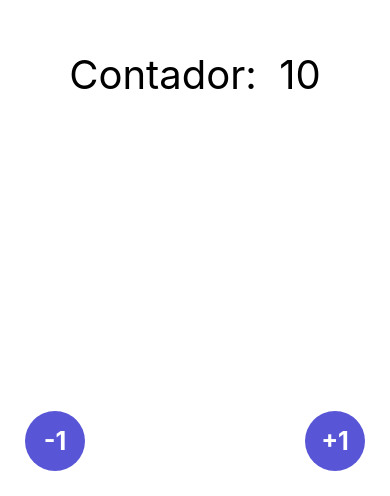
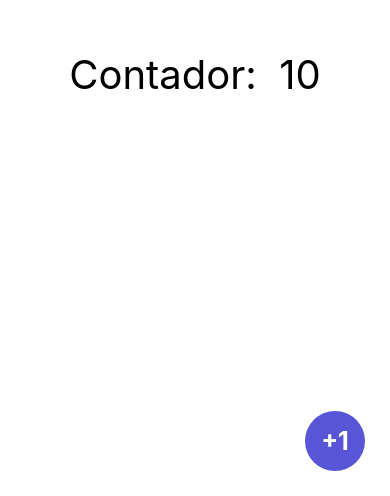
Before and after one commit to DaniDotExe/react-native, a React Native app in the folder 02-react-native/: screen / in a window 390 px wide. Shown: the part 348-844 px from the top of the page. Built offline with nearby package versions, Linux system fonts and the light colour scheme.

Commit message:
Clase 56

```diff
--- /dev/null
+++ b/02-react-native/src/components/Fab.tsx
@@ -0,0 +1,45 @@
+import React from 'react';
+import { TouchableOpacity, Text, View, StyleSheet } from 'react-native';
+
+interface Props {
+    title: string,
+}
+
+export const Fab = ( { title }: Props) => {
+
+  return (
+    <TouchableOpacity style= { styles.fabLocationBR }
+            onPress= { () => console.log('Click')  }
+        >
+            <View style={ styles.fab }>
+                <Text style= { styles.fabText }>{ title }</Text>
+            </View>
+    </TouchableOpacity>
+  )
+}
+
+const styles = StyleSheet.create({
+    fabLocationBR: {
+        position: 'absolute',
+        bottom: 25,
+        right: 25,
+    },
+    fab: {
+        backgroundColor: '#5856D6',
+        width: 60,
+        height: 60,
+        borderRadius: 100,
+        justifyContent: 'center',
+    },
+    fabText: {
+        color: 'white',
+        fontSize: 25,
+        fontWeight: 'bold',
+        alignSelf: 'center',
+    },
+    fabLocationBL: {
+        position: 'absolute',
+        bottom: 25,
+        left: 25,
+    }
+});
--- a/02-react-native/src/screens/ContadorScreen.tsx
+++ b/02-react-native/src/screens/ContadorScreen.tsx
@@ -1,5 +1,6 @@
 import React, { useState } from 'react'
-import { View, Text, TouchableOpacity, StyleSheet } from 'react-native';
+import { View, Text, StyleSheet } from 'react-native';
+import { Fab } from '../components/Fab';
 
 export const ContadorScreen = () => {
 
@@ -11,21 +12,17 @@
         Contador:  {contador }
         </Text>
 
-        <TouchableOpacity style= { styles.fabLocationBR }
-            onPress= { () => setContador( contador + 1)  }
-        >
-            <View style={ styles.fab }>
-                <Text style= { styles.fabText }>+1</Text>
-            </View>
-        </TouchableOpacity>
+        <Fab
+            title="+1"
+        />
 
-        <TouchableOpacity style= { styles.fabLocationBL }
+        {/* <TouchableOpacity style= { styles.fabLocationBL }
             onPress= { () => setContador( contador - 1)  }
         >
             <View style={ styles.fab }>
                 <Text style= { styles.fabText }>-1</Text>
             </View>
-        </TouchableOpacity>
+        </TouchableOpacity> */}
     </View>
   )
 }
@@ -43,27 +40,4 @@
         fontSize: 40,
         color: 'black',
     },
-    fabLocationBR: {
-        position: 'absolute',
-        bottom: 25,
-        right: 25,
-    },
-    fab: {
-        backgroundColor: '#5856D6',
-        width: 60,
-        height: 60,
-        borderRadius: 100,
-        justifyContent: 'center',
-    },
-    fabText: {
-        color: 'white',
-        fontSize: 25,
-        fontWeight: 'bold',
-        alignSelf: 'center',
-    },
-    fabLocationBL: {
-        position: 'absolute',
-        bottom: 25,
-        left: 25,
-    }
 })
```
